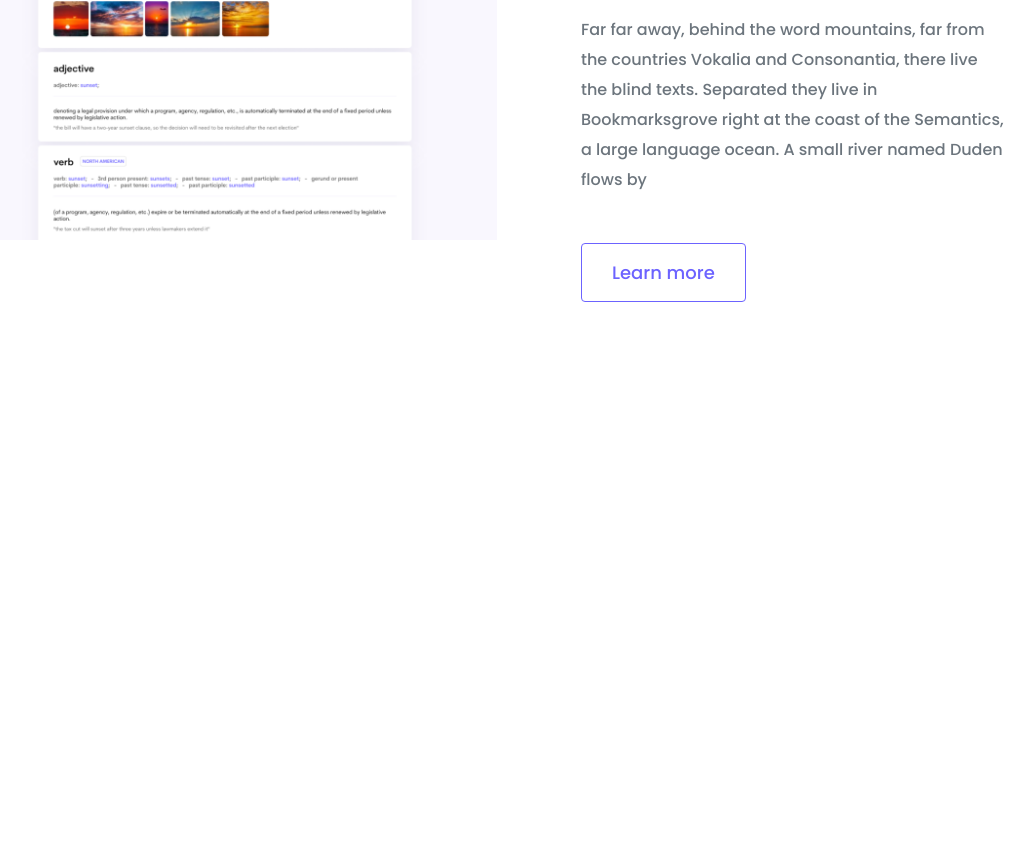
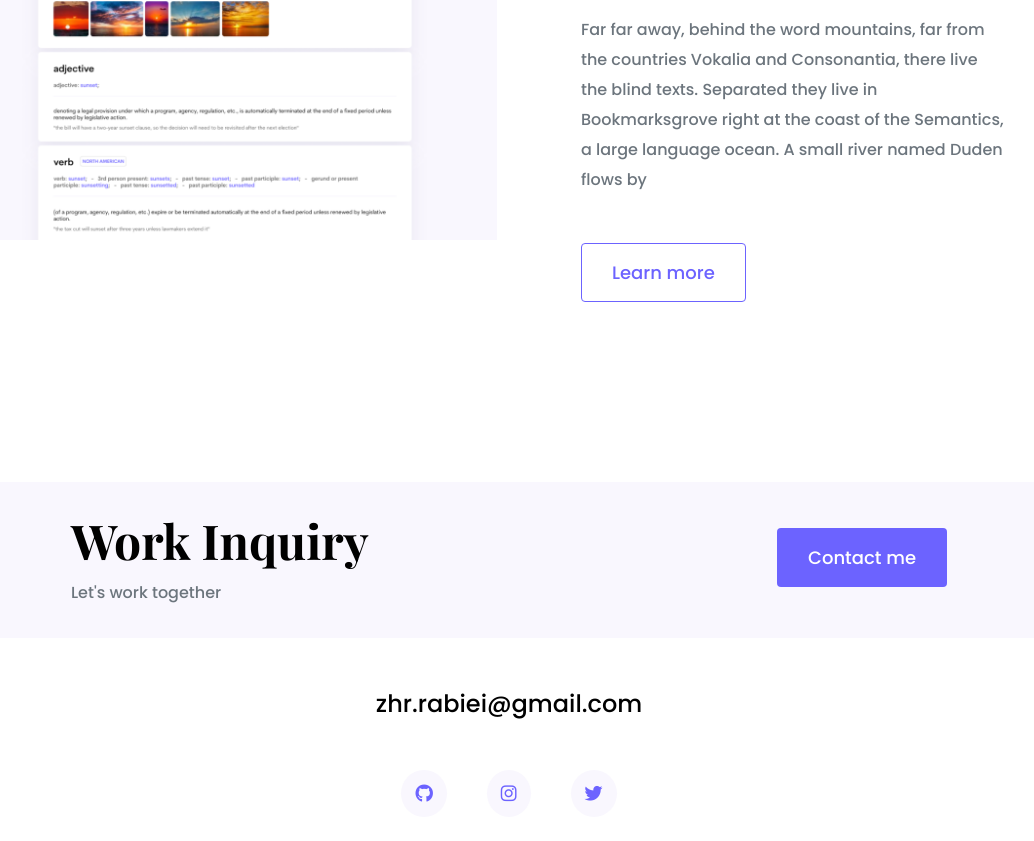
Before and after one commit to Zahra947/Portfolio-Project, a plain HTML site: page Index.html in a window 1280 px wide. Shown: the part 2559-3400 px from the top of the page, without its empty margins (131-1165 px from the left). Before the commit the page ends 2981 px from the top, so only its background shows below. Drawn offline with nearby package versions, Linux system fonts and the light colour scheme.

Commit message:
added footer to the index.html

```diff
--- a/Index.html
+++ b/Index.html
@@ -116,6 +116,33 @@
           </div>
         </div>
       </div>
+      <footer>
+        <div class="contact-box justify-content-between mb-5 d-none d-md-flex">
+          <div>
+            <h4>Work Inquiry</h4>
+            <p class="text-muted">Let's work together</p>
+          </div>
+          <div>
+            <a href="" class="btn btn-branding mt-3"> Contact me </a>
+          </div>
+        </div>
+        <div class="d-flex justify-content-center mb-5">
+          <a href="mailto:zhr.rabiei@gmail.com" class="email-link">
+            zhr.rabiei@gmail.com
+          </a>
+        </div>
+        <div class="social-links d-flex justify-content-center">
+          <a href="https://www.github.com/Zahra947" target="_blank">
+            <i class="fab fa-github" aria-hidden="true"></i>
+          </a>
+          <a href="https://www.instragram.com/zahra" target="_blank">
+            <i class="fab fa-instagram" aria-hidden="true"></i>
+          </a>
+          <a href="https://www.twitter.com/zahra" target="_blank">
+            <i class="fab fa-twitter" aria-hidden="true"></i>
+          </a>
+        </div>
+      </footer>
     </div>
   </body>
 </html>
--- a/styles.css
+++ b/styles.css
@@ -27,6 +27,10 @@ h1 {
 
 h2 {
   font-size: 64px;
+}
+
+h4 {
+  font-size: 48px;
 }
 
 p {
@@ -137,14 +141,57 @@ nav li.active a {
   color: var(--branding-color);
 }
 
+footer {
+  margin: 60px 0;
+}
+
+footer .contact-box {
+  background: var(--secondary-color);
+  padding: 30px 120px;
+  border-radius: 10px;
+}
+
+footer .contact-box p {
+  margin: 0;
+}
+
+footer .email-link {
+  text-decoration: none;
+  color: black;
+  font-size: 24px;
+}
+
+footer .email-link:hover {
+  color: var(--branding-color);
+}
+
+footer .social-links a {
+  margin: 0 20px;
+  color: var(--branding-color);
+  background: var(--secondary-color);
+  padding: 10px 14px;
+  border-radius: 50%;
+  font-size: 18px;
+  transition: all 100ms ease-in-out;
+}
+
+footer .social-links a:hover {
+  color: white;
+  background: var(--branding-color);
+}
+
 @media (max-width: 900px) {
   h1 {
     font-size: 44px;
-    line-height: 56px;
+    line-height: 1.5;
   }
 
   h2 {
     font-size: 44px;
+  }
+
+  h4 {
+    font-size: 26px;
   }
 
   .hero {
```
